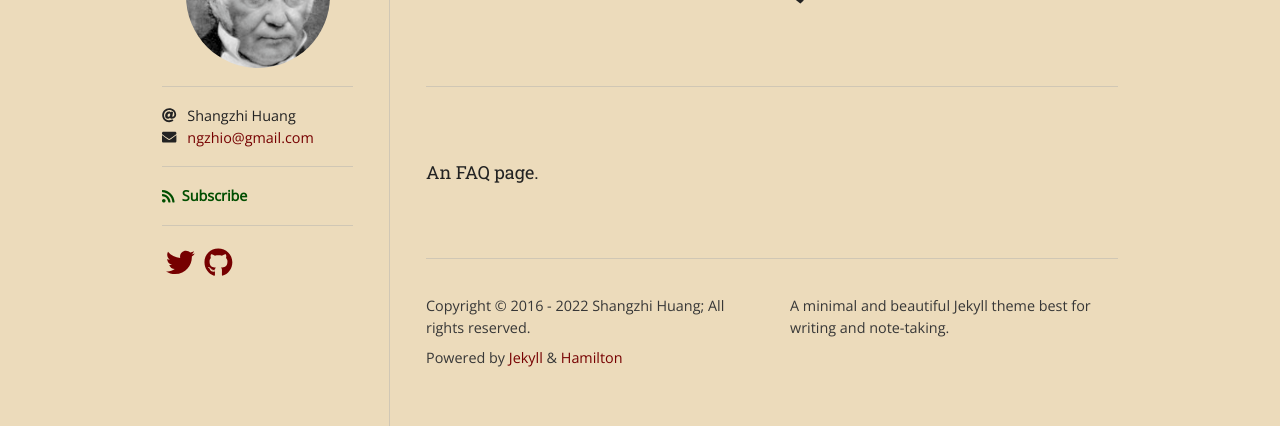
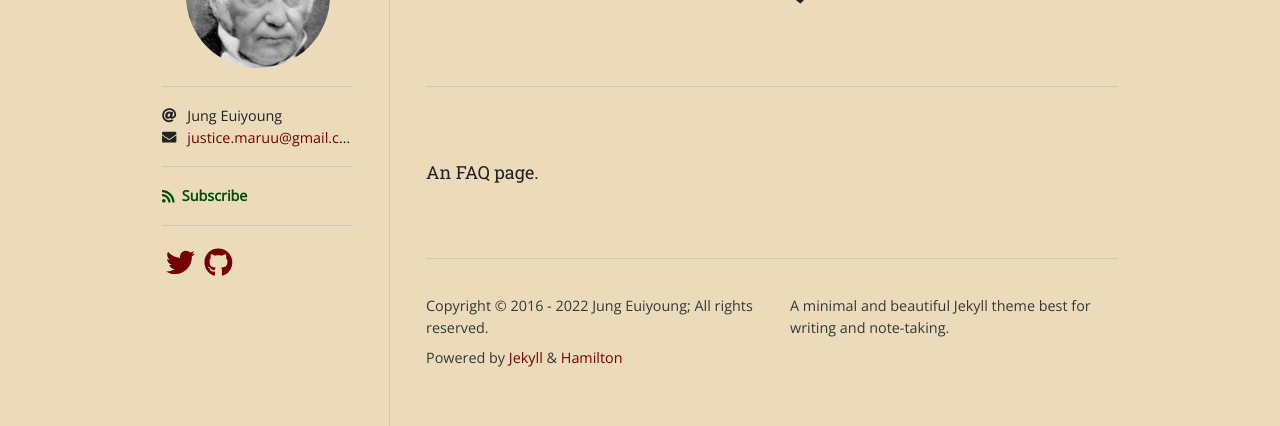
Before and after one commit to Justicemaru/Justicemaru.github.io, a Jekyll site: the page built from faq.md, in a window 1280 px wide. Shown: the part 172-598 px from the top of the page. Built offline with Jekyll 4.4.1, drawn with Linux system fonts in a browser that asks for light colours; nearby versions of some CDN libraries; some web fonts are replaced.

Commit message:
Initial commit

```diff
--- a/_config.yml
+++ b/_config.yml
@@ -1,8 +1,8 @@
 title: Hamilton
 description: A minimal and beautiful Jekyll theme best for writing and note-taking.
-author: Shangzhi Huang
+author: Jung Euiyoung
 avatar: /logo.png
-email: ngzhio@gmail.com
+email: justice.maruu@gmail.com
 
 plugins:
   - jekyll-seo-tag
```
